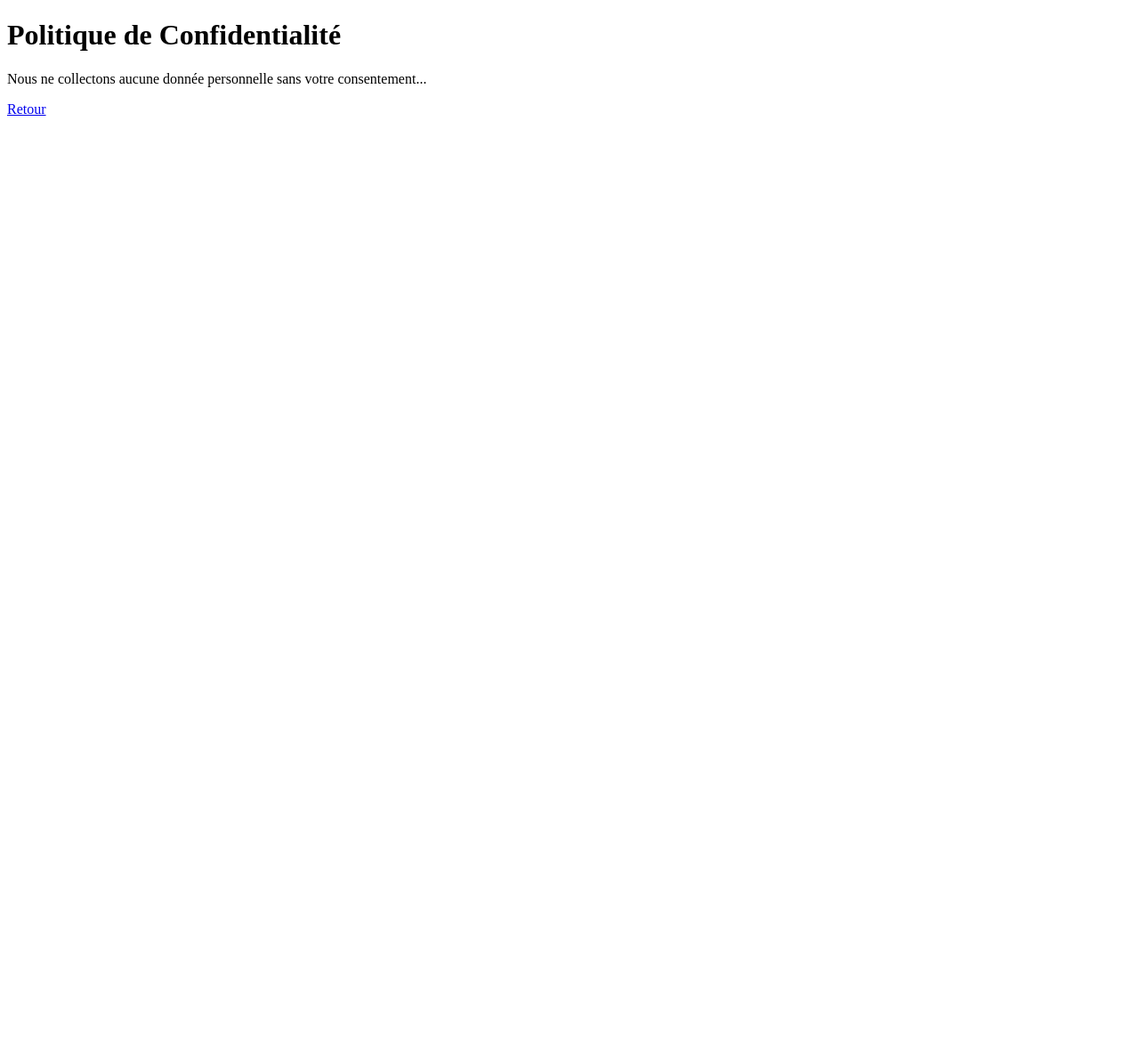
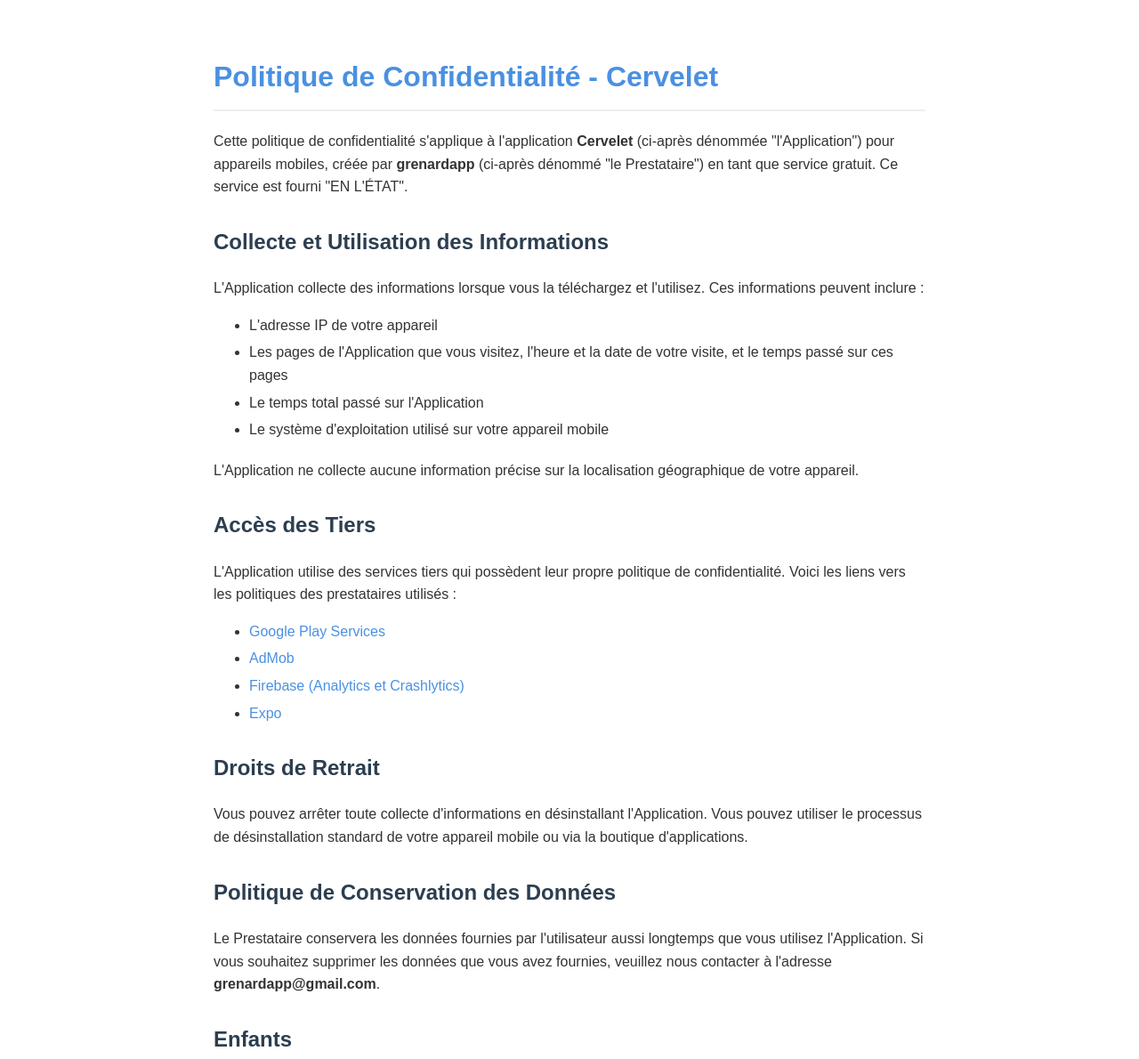
Before and after one commit to grenardapp/grenardapp.github.io, a plain HTML site: page privacy.html in a window 1280 px wide. Shown: the top 1190 px of the page at 89% size. Before the commit the page ends 800 px from the top, so only its background shows below. Drawn offline with Linux system fonts and the light colour scheme.

Commit message:
Mise à jour de la politique de confidentialité en français

```diff
--- a/privacy.html
+++ b/privacy.html
@@ -1,9 +1,62 @@
 <!DOCTYPE html>
-<html>
-<head><title>Confidentialité - Cervelet</title></head>
+<html lang="fr">
+<head>
+    <meta charset="UTF-8">
+    <meta name="viewport" content="width=device-width, initial-scale=1.0">
+    <title>Politique de Confidentialité - Cervelet</title>
+    <style>
+        body { font-family: sans-serif; line-height: 1.6; color: #333; max-width: 800px; margin: 0 auto; padding: 40px 20px; }
+        h1 { color: #4A90E2; border-bottom: 2px solid #eee; padding-bottom: 10px; }
+        h2 { color: #2c3e50; margin-top: 30px; }
+        ul { margin-bottom: 20px; }
+        li { margin-bottom: 5px; }
+        footer { margin-top: 50px; font-size: 0.8em; color: #7f8c8d; border-top: 1px solid #eee; padding-top: 20px; }
+        a { color: #4A90E2; text-decoration: none; }
+    </style>
+</head>
 <body>
-    <h1>Politique de Confidentialité</h1>
-    <p>Nous ne collectons aucune donnée personnelle sans votre consentement...</p>
-    <a href="index.html">Retour</a>
+    <h1>Politique de Confidentialité - Cervelet</h1>
+    <p>Cette politique de confidentialité s'applique à l'application <strong>Cervelet</strong> (ci-après dénommée "l'Application") pour appareils mobiles, créée par <strong>grenardapp</strong> (ci-après dénommé "le Prestataire") en tant que service gratuit. Ce service est fourni "EN L'ÉTAT".</p>
+
+    <h2>Collecte et Utilisation des Informations</h2>
+    <p>L'Application collecte des informations lorsque vous la téléchargez et l'utilisez. Ces informations peuvent inclure :</p>
+    <ul>
+        <li>L'adresse IP de votre appareil</li>
+        <li>Les pages de l'Application que vous visitez, l'heure et la date de votre visite, et le temps passé sur ces pages</li>
+        <li>Le temps total passé sur l'Application</li>
+        <li>Le système d'exploitation utilisé sur votre appareil mobile</li>
+    </ul>
+    <p>L'Application ne collecte aucune information précise sur la localisation géographique de votre appareil.</p>
+
+    <h2>Accès des Tiers</h2>
+    <p>L'Application utilise des services tiers qui possèdent leur propre politique de confidentialité. Voici les liens vers les politiques des prestataires utilisés :</p>
+    <ul>
+        <li><a href="https://www.google.com/policies/privacy/" target="_blank">Google Play Services</a></li>
+        <li><a href="https://support.google.com/admob/answer/6128543" target="_blank">AdMob</a></li>
+        <li><a href="https://firebase.google.com/support/privacy" target="_blank">Firebase (Analytics et Crashlytics)</a></li>
+        <li><a href="https://expo.dev/privacy" target="_blank">Expo</a></li>
+    </ul>
+
+    <h2>Droits de Retrait</h2>
+    <p>Vous pouvez arrêter toute collecte d'informations en désinstallant l'Application. Vous pouvez utiliser le processus de désinstallation standard de votre appareil mobile ou via la boutique d'applications.</p>
+
+    <h2>Politique de Conservation des Données</h2>
+    <p>Le Prestataire conservera les données fournies par l'utilisateur aussi longtemps que vous utilisez l'Application. Si vous souhaitez supprimer les données que vous avez fournies, veuillez nous contacter à l'adresse <strong>grenardapp@gmail.com</strong>.</p>
+
+    <h2>Enfants</h2>
+    <p>L'Application ne s'adresse pas aux enfants de moins de 13 ans. Le Prestataire ne collecte pas sciemment d'informations personnellement identifiables auprès d'enfants de moins de 13 ans. Si nous découvrons qu'un enfant de moins de 13 ans nous a fourni des informations personnelles, nous les supprimerons immédiatement de nos serveurs.</p>
+
+    <h2>Sécurité</h2>
+    <p>Le Prestataire se soucie de la confidentialité de vos informations et met en œuvre des mesures de protection physiques, électroniques et administratives pour sécuriser les données traitées.</p>
+
+    <h2>Modifications</h2>
+    <p>Cette politique de confidentialité peut être mise à jour de temps à autre. Nous vous conseillons de consulter cette page régulièrement. Cette politique est effective au <strong>26 décembre 2025</strong>.</p>
+
+    <h2>Contactez-nous</h2>
+    <p>Si vous avez des questions concernant la confidentialité lors de l'utilisation de l'Application, veuillez nous contacter par e-mail à : <strong>grenardapp@gmail.com</strong>.</p>
+
+    <footer>
+        <p>Cette page a été générée pour Cervelet - GrenardApp</p>
+    </footer>
 </body>
 </html>
```
